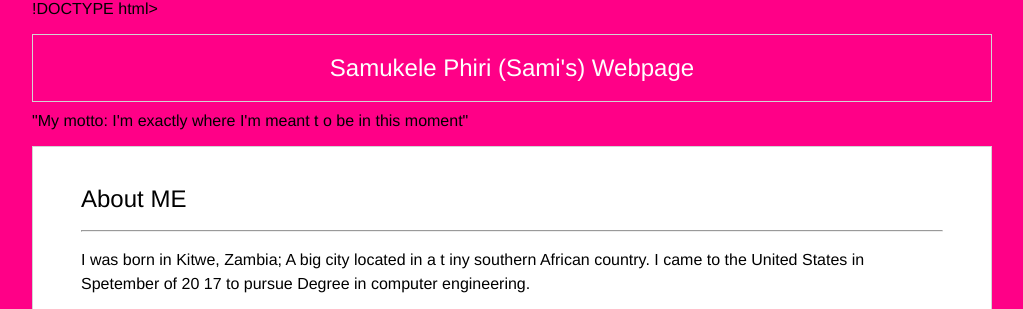
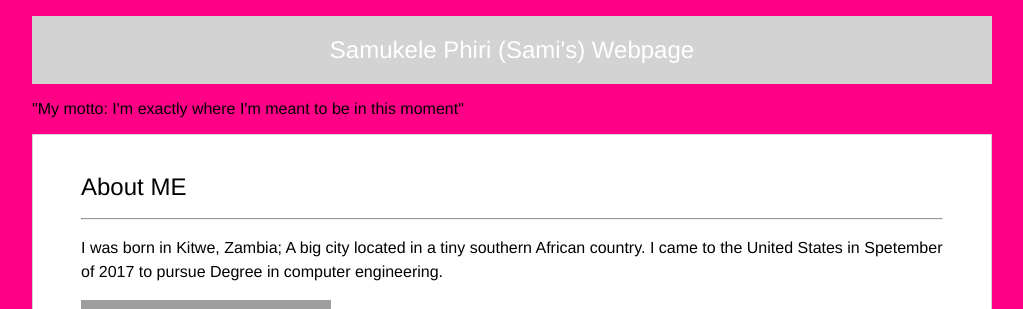
Before and after one commit to samukelep/CSSI-2019, a plain HTML site: page index.html in a window 1280 px wide. Shown: the top 309 px of the page, without its empty margins (128-1151 px from the left). Drawn offline with Linux system fonts and the light colour scheme; grey boxes are pictures that could not be loaded.

Commit message:
Add files via upload

```diff
--- a/index.html
+++ b/index.html
@@ -1,16 +1,16 @@
-!DOCTYPE html>
+<!DOCTYPE html>
   <html>
   <head>
   <title> Sami's First Webpage </title>
   <link rel="stylesheet" href="mystyle.css">
   </head>
           <body>
-              <h1 align="center"> Samukele Phiri (Sami's) Webpage</h1
-                <p align="cneter">"My motto: I'm exactly where I'm meant t    o be in this moment"</p>
+                  <h1 align="center"> Samukele Phiri (Sami's) Webpage</h1>
+                  <p align="cneter">"My motto: I'm exactly where I'm meant to be in this moment"</p>
                   <section>
                   <h2 id="About-me-title"> About ME </h2>
                   <hr>
-                 <p> I was born in Kitwe, Zambia; A big city located in a t    iny southern African country. I came to the United States in Spetember of 20    17 to pursue Degree in computer engineering.</p>
+                  <p> I was born in Kitwe, Zambia; A big city located in a tiny southern African country. I came to the United States in Spetember of 2017 to pursue Degree in computer engineering.</p>
                   <img class="blog-pics"
                   src="https://images.app.goo.gl/YiU1sJxzYt797a3E6">
                   </section>
@@ -25,3 +25,4 @@
 
 
           </body>
+  </html>
--- a/mystyle.css
+++ b/mystyle.css
@@ -13,7 +13,7 @@
 color: darkgrey;
 }
 h1 {
- 1 background-color: lightgrey;
+background-color: lightgrey;
 border: 1px solid lightgrey;
 color: white;
 font-size: 24px;
```
Lines whose indentation alone changed are shown as unchanged.
